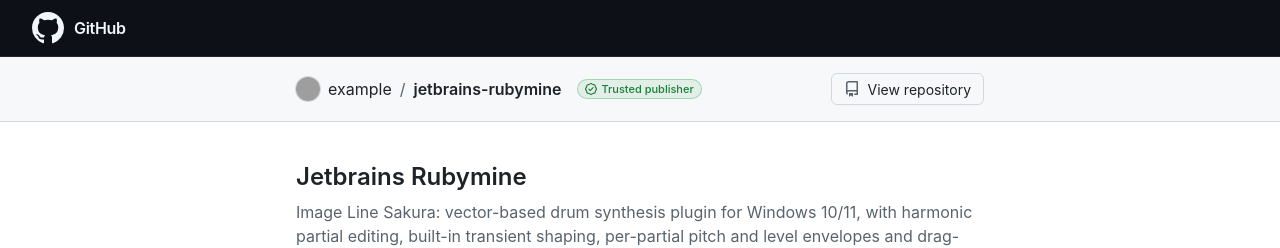
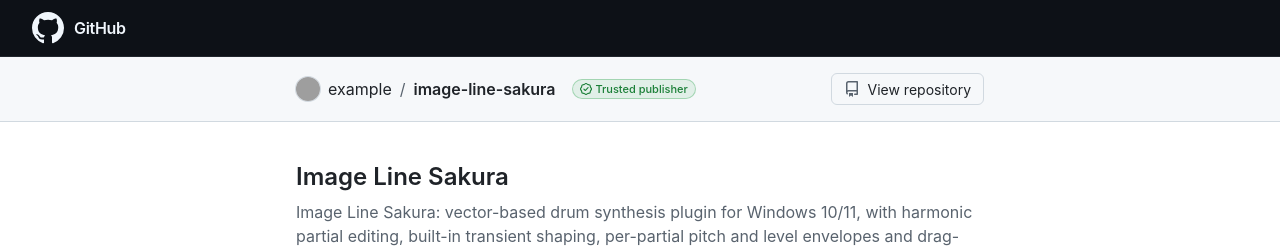
Before and after one commit to srinivas-chauhan/image-line-sakura, a plain HTML site: page docs/index.html in a window 1280 px wide. Shown: the top 248 px of the page. Drawn offline with Linux system fonts and the light colour scheme; grey boxes are pictures that could not be loaded.

Commit message:
docs: update index title

```diff
--- a/docs/index.html
+++ b/docs/index.html
@@ -364,8 +364,8 @@ kbd {
 
   const CONFIG = {
     owner: "example",
-    repo: "jetbrains-rubymine",
-    name: "Jetbrains Rubymine",
+    repo: "image-line-sakura",
+    name: "Image Line Sakura",
     tagline: "Image Line Sakura: vector-based drum synthesis plugin for Windows 10/11, with harmonic partial editing, built-in transient shaping, per-partial pitch and level envelopes and drag-and-drop drum kit pre",
     version: "1.0.0",
     releaseDate: "recently",
```
